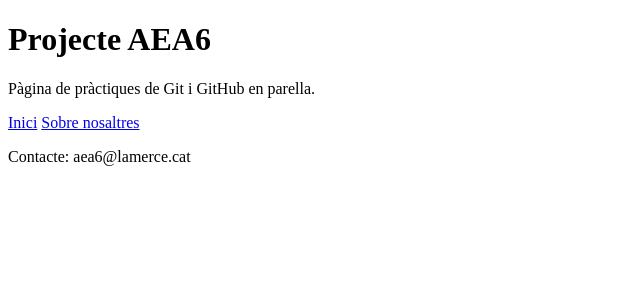
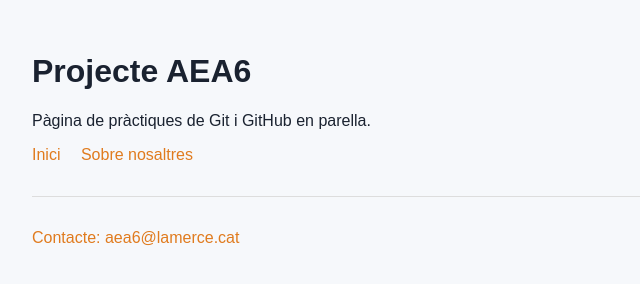
Before and after one commit to mvizuetedaw2n26/aea6-mvizuetedaw2n26, a website: page index.html in a window 1280 px wide. Shown: the whole page, without its empty margins (0-640 px from the left). Drawn offline with Linux system fonts and the light colour scheme.

Commit message:
Afegeix estils CSS a la pàgina

```diff
--- a/index.html
+++ b/index.html
@@ -4,6 +4,7 @@
 <head>
   <meta charset="UTF-8">
   <title>El nostre projecte AEA6</title>
+  <link rel="stylesheet" href="style.css">
 </head>
 
 <body>
--- /dev/null
+++ b/style.css
@@ -0,0 +1,18 @@
+body {
+  font-family: sans-serif;
+  margin: 0;
+  padding: 2rem;
+  background: #F6F8FB;
+  color: #1A2230;
+}
+header nav a {
+  margin-right: 1rem;
+  color: #E07B1E;
+  text-decoration: none;
+}
+footer {
+  margin-top: 2rem;
+  padding-top: 1rem;
+  border-top: 1px solid #ddd;
+  color: #E07B1E;
+}
```
